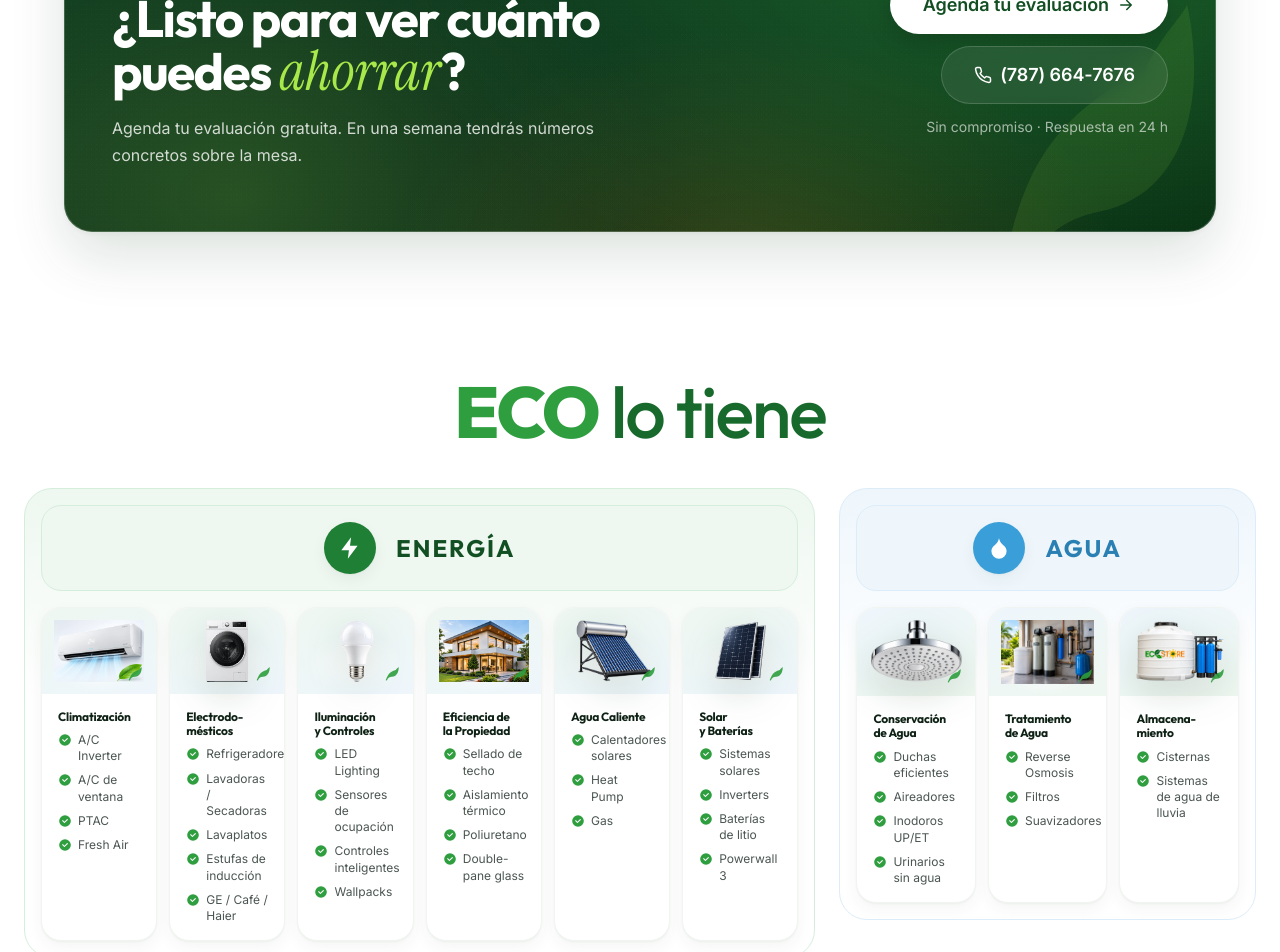
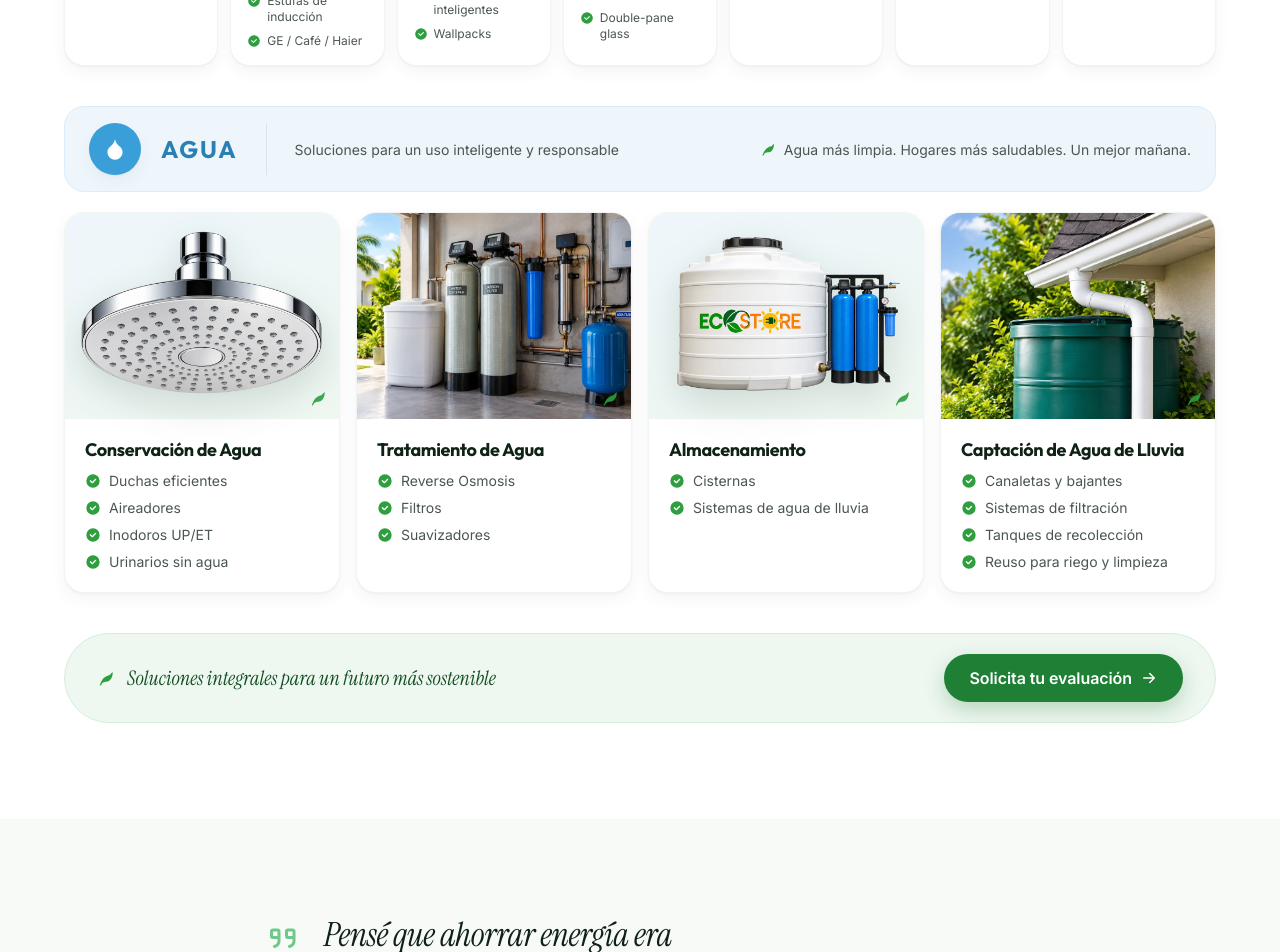
Before and after one commit to jcalderon1976/ecostore-design-system, a React (Vite) app: page / in a window 1280 px wide. Shown: the part 2360-3312 px from the top of the page. Built offline with nearby package versions, Linux system fonts and the light colour scheme.

Commit message:
Revert "Catalogo 'ECO lo tiene' y footer como cierre de todas las paginas"
This reverts commit dcc10d9793af6c16546460a8de397febe0d60a0a.

```diff
--- a/src/design-system/components/Catalog/Catalog.module.css
+++ b/src/design-system/components/Catalog/Catalog.module.css
@@ -89,6 +89,6 @@
 .compact .media { padding: var(--eco-space-3); }
 .compact .img { inset: var(--eco-space-3); width: calc(100% - var(--eco-space-6)); height: calc(100% - var(--eco-space-6)); }
 .compact .body { padding: var(--eco-space-4); gap: var(--eco-space-2); }
-.compact .title { font-size: var(--eco-text-xs); hyphens: auto; overflow-wrap: anywhere; }
+.compact .title { font-size: var(--eco-text-sm); hyphens: auto; overflow-wrap: normal; }
 .compact .item { font-size: var(--eco-text-xs); gap: 6px; }
 .compact .item svg { width: 14px; height: 14px; }
--- a/src/pages/Auditoria.tsx
+++ b/src/pages/Auditoria.tsx
@@ -1,5 +1,6 @@
 import {
   Navbar,
+  Footer,
   Hero,
   Em,
   Reveal,
@@ -28,8 +29,8 @@ import {
   ShieldIcon,
   CheckCircleIcon,
 } from "@ds";
-import { SITE, NAV, ROUTES } from "./site";
-import { SiteClose } from "./sections/SiteClose";
+import { SITE, NAV, SOCIAL, FOOTER, ROUTES } from "./site";
+import { SolutionsCatalog } from "./sections/SolutionsCatalog";
 import styles from "./Auditoria.module.css";
 
 const img = (name: string) => `${SITE.base}images/${name}`;
@@ -186,6 +187,13 @@ export function Auditoria() {
         </Container>
       </Section>
 
+      {/* ---------- SOLUCIONES PRINCIPALES ---------- */}
+      <Section>
+        <Container>
+          <SolutionsCatalog heading={false} />
+        </Container>
+      </Section>
+
       {/* ---------- POR QUÉ UNA AUDITORÍA ---------- */}
       <Section background="inverse" size="sm">
         <Container>
@@ -225,7 +233,7 @@ export function Auditoria() {
         </Container>
       </Section>
 
-      <SiteClose />
+      <Footer {...FOOTER} social={SOCIAL} />
     </>
   );
 }
--- a/src/pages/Contacto.tsx
+++ b/src/pages/Contacto.tsx
@@ -1,13 +1,12 @@
 import { useState, type FormEvent } from 'react'
 import {
-  Navbar, Hero, Em, TrustItem, TrustList, Reveal,
+  Navbar, Footer, Hero, Em, TrustItem, TrustList, Reveal,
   Section, Container, Grid, Stack, Row,
-  SectionTitle, ContactCard, ContactMetaStrong, SocialLinks, ChecklistCard, MapEmbed,
+  SectionTitle, ContactCard, ContactMetaStrong, SocialLinks, ChecklistCard, MapEmbed, SectionHeader, Accordion,
   Heading, Text, Button, Input, Select, Textarea, Checkbox, FormField, InlineGroup, Card, IconCircle,
   LeafIcon, ShieldIcon, ClockIcon, PhoneIcon, MailIcon, MapPinIcon, ChatIcon, CalendarIcon, LockIcon, ArrowUpRightIcon,
 } from '@ds'
-import { SITE, NAV, SOCIAL } from './site'
-import { SiteClose } from './sections/SiteClose'
+import { SITE, NAV, SOCIAL, FOOTER } from './site'
 import styles from './Contacto.module.css'
 
 const IMG = {
@@ -16,6 +15,29 @@ const IMG = {
 }
 const CONTACT = SITE
 const NAV_ITEMS = NAV('contacto')
+
+const FAQ = [
+  {
+    question: '¿La evaluación tiene algún costo?',
+    answer: 'No. La evaluación inicial es 100% gratuita y sin compromiso. Uno de nuestros especialistas analiza tu consumo y te presenta opciones.',
+  },
+  {
+    question: '¿Trabajan con propiedades comerciales?',
+    answer: 'Sí. Atendemos proyectos residenciales y comerciales en todo Puerto Rico, desde auditorías hasta diseño, permisología y construcción.',
+  },
+  {
+    question: '¿Qué incluye una auditoría energética?',
+    answer: 'Análisis de consumo, evaluación de sistemas y equipos, diagnóstico de eficiencia, recomendaciones personalizadas y análisis de costos y retorno de inversión.',
+  },
+  {
+    question: '¿Ayudan con el reembolso de eficiencia energética de LUMA?',
+    answer: 'Sí. Te orientamos en el programa de reembolso y en opciones de financiamiento como parte del servicio.',
+  },
+  {
+    question: '¿Venden e instalan los equipos?',
+    answer: 'Somos All-in-One: evaluación, equipos, diseño, instalación y asesoría en un solo lugar.',
+  },
+]
 
 /**
  * Página de contacto de EcoStore.
@@ -198,7 +220,32 @@ export function Contacto() {
         </Container>
       </Section>
 
-      <SiteClose />
+      {/* ---------- PREGUNTAS FRECUENTES ---------- */}
+      <Section background="subtle" id="faq">
+        <Container narrow>
+          <Stack gap={10}>
+            <Reveal>
+              <SectionHeader
+                align="center"
+                label="Preguntas frecuentes"
+                title={<>¿Preguntas? Tenemos <Em tone="brand">respuestas</Em></>}
+                lead="Lo que más nos consultan antes de agendar una evaluación. Si tu duda no está aquí, llámanos o escríbenos."
+              />
+            </Reveal>
+            <Reveal delay={80}>
+              <Accordion items={FAQ} />
+            </Reveal>
+            <Reveal delay={120}>
+              <Row justify="center" gap={3}>
+                <Button href="#formulario" arrow>Agenda tu evaluación</Button>
+                <Button variant="outline" href={CONTACT.phoneHref} leadingIcon={<PhoneIcon size={18} />}>{CONTACT.phone}</Button>
+              </Row>
+            </Reveal>
+          </Stack>
+        </Container>
+      </Section>
+
+      <Footer {...FOOTER} social={SOCIAL} />
     </>
   )
 }
--- a/src/pages/Ingenieria.tsx
+++ b/src/pages/Ingenieria.tsx
@@ -1,5 +1,6 @@
 import {
   Navbar,
+  Footer,
   Hero,
   Em,
   Reveal,
@@ -30,8 +31,8 @@ import {
   ShieldIcon,
   CheckCircleIcon,
 } from "@ds";
-import { SITE, NAV, ROUTES } from "./site";
-import { SiteClose } from "./sections/SiteClose";
+import { SITE, NAV, SOCIAL, FOOTER, ROUTES } from "./site";
+import { SolutionsCatalog } from "./sections/SolutionsCatalog";
 import styles from "./Ingenieria.module.css";
 
 const HERO_CHECKS = [
@@ -231,6 +232,13 @@ export function Ingenieria() {
         </Container>
       </Section>
 
+      {/* ---------- CATÁLOGO ---------- */}
+      <Section background="subtle">
+        <Container>
+          <SolutionsCatalog heading={false} />
+        </Container>
+      </Section>
+
       {/* ---------- GARANTÍAS + CTA ---------- */}
       <Section size="sm">
         <Container>
@@ -278,7 +286,7 @@ export function Ingenieria() {
         </Container>
       </Section>
 
-      <SiteClose />
+      <Footer {...FOOTER} social={SOCIAL} />
     </>
   );
 }
--- a/src/pages/Inicio.tsx
+++ b/src/pages/Inicio.tsx
@@ -1,5 +1,6 @@
 import {
   Navbar,
+  Footer,
   Em,
   Reveal,
   Eyebrow,
@@ -30,8 +31,8 @@ import {
   ArrowRightIcon,
   PhoneIcon,
 } from "@ds";
-import { SITE, NAV, ROUTES } from "./site";
-import { SiteClose } from "./sections/SiteClose";
+import { SITE, NAV, SOCIAL, FOOTER, ROUTES } from "./site";
+import { SolutionsCatalog } from "./sections/SolutionsCatalog";
 import styles from "./Inicio.module.css";
 
 const img = (p: string) => `${SITE.base}images/${p}`;
@@ -244,6 +245,13 @@ export function Inicio() {
         </Container>
       </Section>
 
+      {/* ---------- CATÁLOGO ---------- */}
+      <Section>
+        <Container>
+          <SolutionsCatalog />
+        </Container>
+      </Section>
+
       {/* ---------- TESTIMONIO ---------- */}
       <Section background="subtle">
         <Container narrow>
@@ -302,7 +310,7 @@ export function Inicio() {
         </Container>
       </Section>
 
-      <SiteClose />
+      <Footer {...FOOTER} social={SOCIAL} />
     </>
   );
 }
--- a/src/pages/Nosotros.tsx
+++ b/src/pages/Nosotros.tsx
@@ -1,5 +1,6 @@
 import {
   Navbar,
+  Footer,
   Hero,
   Em,
   TrustItem,
@@ -35,8 +36,7 @@ import {
   BuildingIcon,
   ShieldIcon,
 } from "@ds";
-import { SITE, NAV } from "./site";
-import { SiteClose } from "./sections/SiteClose";
+import { SITE, NAV, SOCIAL, FOOTER } from "./site";
 import styles from "./Nosotros.module.css";
 
 const IMG = { equipo: `${SITE.base}images/nosotros.jpg` };
@@ -348,7 +348,7 @@ export function Nosotros() {
         </Container>
       </Section>
 
-      <SiteClose />
+      <Footer {...FOOTER} social={SOCIAL} />
     </>
   );
 }
--- a/src/pages/ProductosAgua.tsx
+++ b/src/pages/ProductosAgua.tsx
@@ -1,6 +1,5 @@
-import { Navbar, FigurineCarousel } from '@ds'
-import { SITE, NAV, ROUTES } from './site'
-import { SiteClose } from './sections/SiteClose'
+import { Navbar, Footer, FigurineCarousel } from '@ds'
+import { SITE, NAV, SOCIAL, FOOTER, ROUTES } from './site'
 
 const agua = (name: string) => `${SITE.base}images/agua/${name}`
 
@@ -26,7 +25,7 @@ export function ProductosAgua() {
         linkHref={ROUTES.contacto}
       />
 
-      <SiteClose />
+      <Footer {...FOOTER} social={SOCIAL} />
     </>
   )
 }
--- a/src/pages/ProductosEnergia.tsx
+++ b/src/pages/ProductosEnergia.tsx
@@ -1,6 +1,5 @@
-import { Navbar, FigurineCarousel } from "@ds";
-import { SITE, NAV, ROUTES } from "./site";
-import { SiteClose } from "./sections/SiteClose";
+import { Navbar, Footer, FigurineCarousel } from "@ds";
+import { SITE, NAV, SOCIAL, FOOTER, ROUTES } from "./site";
 
 const energia = (name: string) => `${SITE.base}images/energia/${name}`;
 
@@ -67,7 +66,7 @@ export function ProductosEnergia() {
         linkHref={ROUTES.contacto}
       />
 
-      <SiteClose />
+      <Footer {...FOOTER} social={SOCIAL} />
     </>
   );
 }
--- a/src/pages/sections/SiteClose.tsx
+++ /dev/null
@@ -1,16 +0,0 @@
-import { Section, Footer } from '@ds'
-import { FOOTER, SOCIAL } from '../site'
-import { SolutionsCatalog } from './SolutionsCatalog'
-
-/** Cierre común de todas las páginas: catálogo "ECO lo tiene" y footer. */
-export function SiteClose() {
-  return (
-    <>
-      <Section>
-        <SolutionsCatalog />
-      </Section>
-
-      <Footer {...FOOTER} social={SOCIAL} />
-    </>
-  )
-}
--- a/src/pages/sections/SolutionsCatalog.module.css
+++ b/src/pages/sections/SolutionsCatalog.module.css
@@ -1,58 +1,14 @@
-/* El catálogo respira más que el contenedor de 1200px del resto del sitio:
-   con seis tarjetas por fila necesita ancho para que los títulos no se partan. */
-.wrap {
-  width: 100%;
-  max-width: 1800px;
-  margin-inline: auto;
-  padding-inline: var(--eco-space-6);
+.ctaStrip {
+  display: flex; align-items: center; justify-content: space-between; gap: var(--eco-space-6); flex-wrap: wrap;
+  padding: var(--eco-space-5) var(--eco-space-8);
+  border-radius: var(--eco-radius-full);
+  background: var(--eco-color-bg-mint);
+  border: 1px solid var(--eco-green-100);
 }
+.ctaText { display: inline-flex; align-items: center; gap: var(--eco-space-3); font-style: italic; font-family: var(--eco-font-accent); font-size: var(--eco-text-xl); color: var(--eco-green-800); }
+.ctaText svg { color: var(--eco-green-500); }
 
-/* ===== Título "ECO lo tiene" ===== */
-.title {
-  text-align: center;
-  font-family: var(--eco-font-heading);
-  font-size: clamp(2.25rem, 6vw, var(--eco-text-6xl));
-  font-weight: var(--eco-weight-medium);
-  letter-spacing: var(--eco-tracking-display);
-  line-height: 1;
-  color: var(--eco-green-700);
+@media (max-width: 639px) {
+  .ctaStrip { border-radius: var(--eco-radius-lg); padding: var(--eco-space-5); }
+  .ctaText { font-size: var(--eco-text-lg); }
 }
-.titleBrand { font-weight: var(--eco-weight-extrabold); color: var(--eco-green-500); }
-
-/* ===== Paneles Energía / Agua, uno al lado del otro ===== */
-.panels {
-  display: grid;
-  grid-template-columns: 1.9fr 1fr;
-  gap: var(--eco-space-6);
-  align-items: start;
-}
-.panel {
-  display: flex;
-  flex-direction: column;
-  gap: var(--eco-space-4);
-  padding: var(--eco-space-4);
-  border-radius: var(--eco-radius-xl);
-  border: 1px solid var(--eco-green-100);
-  background: linear-gradient(180deg, var(--eco-green-50) 0%, var(--eco-color-surface) 45%);
-}
-.panelAgua {
-  border-color: var(--eco-sky-100);
-  background: linear-gradient(180deg, var(--eco-sky-50) 0%, var(--eco-color-surface) 45%);
-}
-.band { justify-content: center; }
-
-.cards { display: grid; gap: var(--eco-space-3); }
-.cardsEnergia { grid-template-columns: repeat(6, minmax(0, 1fr)); }
-.cardsAgua { grid-template-columns: repeat(3, minmax(0, 1fr)); }
-
-@media (max-width: 1023px) {
-  .panels { grid-template-columns: 1fr; }
-}
-@media (max-width: 767px) {
-  .wrap { padding-inline: var(--eco-space-4); }
-  .cardsEnergia { grid-template-columns: repeat(3, minmax(0, 1fr)); }
-}
-@media (max-width: 479px) {
-  .cardsEnergia,
-  .cardsAgua { grid-template-columns: repeat(2, minmax(0, 1fr)); }
-}
--- a/src/pages/sections/SolutionsCatalog.tsx
+++ b/src/pages/sections/SolutionsCatalog.tsx
@@ -1,61 +1,89 @@
 import type { ReactNode } from 'react'
 import {
-  Reveal, Stack, CategoryBand, SolutionCard, cx,
-  BoltIcon, DropIcon, SnowflakeIcon, HomeIcon, FilterIcon,
+  Reveal, Grid, Stack, Button, SectionTitle, CategoryBand, SolutionCard, Em,
+  BoltIcon, DropIcon, LeafIcon, SnowflakeIcon, HomeIcon, FilterIcon, CloudRainIcon,
 } from '@ds'
-import { SITE } from '../site'
+import { SITE, ROUTES } from '../site'
 import styles from './SolutionsCatalog.module.css'
 
 const img = (name: string) => `${SITE.base}images/${name}`
 
 interface Solution { title: string; items: string[]; image?: string; alt?: string; icon?: ReactNode; fit?: 'contain' | 'cover' }
 
-/** Catálogo que cierra todas las páginas, justo sobre el footer. */
+/** Catálogo compartido por Servicios (Auditoría e Ingeniería) y, en el futuro, Productos. */
 export const ENERGIA: Solution[] = [
   { title: 'Climatización', image: 'climatizacion.webp', fit: 'cover', alt: 'Aire acondicionado inverter de pared', icon: <SnowflakeIcon size={56} />, items: ['A/C Inverter', 'A/C de ventana', 'PTAC', 'Fresh Air'] },
-  // \u00AD es un guion suave: en las columnas estrechas parte como "Electrodo-mésticos".
-  { title: 'Electrodo\u00ADmésticos', image: 'lavaseca.webp', alt: 'Lavadora y secadora de alta eficiencia', items: ['Refrigeradores', 'Lavadoras / Secadoras', 'Lavaplatos', 'Estufas de inducción', 'GE / Café / Haier'] },
+  { title: 'Electrodomésticos', image: 'lavaseca.webp', alt: 'Lavadora y secadora de alta eficiencia', items: ['Refrigeradores', 'Lavadoras / Secadoras', 'Lavaplatos', 'Estufas de inducción', 'GE / Café / Haier'] },
   { title: 'Iluminación y Controles', image: 'led.webp', alt: 'Bombilla LED', items: ['LED Lighting', 'Sensores de ocupación', 'Controles inteligentes', 'Wallpacks'] },
   { title: 'Eficiencia de la Propiedad', image: 'house.webp', fit: 'cover', alt: 'Casa moderna con ventanas de doble cristal', icon: <HomeIcon size={56} />, items: ['Sellado de techo', 'Aislamiento térmico', 'Poliuretano', 'Double-pane glass'] },
   { title: 'Agua Caliente', image: 'calentador-solar.webp', alt: 'Calentador solar de agua', items: ['Calentadores solares', 'Heat Pump', 'Gas'] },
   { title: 'Solar y Baterías', image: 'placas.webp', alt: 'Paneles solares', items: ['Sistemas solares', 'Inverters', 'Baterías de litio', 'Powerwall 3'] },
+  { title: 'Almacenamiento', image: 'cisterna.webp', alt: 'Cisterna de agua', items: ['Cisternas', 'Sistemas de agua de lluvia'] },
 ]
 
 export const AGUA: Solution[] = [
   { title: 'Conservación de Agua', image: 'ducha.webp', alt: 'Ducha de bajo consumo', items: ['Duchas eficientes', 'Aireadores', 'Inodoros UP/ET', 'Urinarios sin agua'] },
   { title: 'Tratamiento de Agua', image: 'tratamiento-agua.webp', fit: 'cover', alt: 'Sistema de filtración de agua', icon: <FilterIcon size={72} />, items: ['Reverse Osmosis', 'Filtros', 'Suavizadores'] },
   { title: 'Almacenamiento', image: 'cisterna.webp', alt: 'Cisterna de agua', items: ['Cisternas', 'Sistemas de agua de lluvia'] },
+  { title: 'Captación de Agua de Lluvia', image: 'captacion-lluvia.webp', fit: 'cover', alt: 'Tanque de recolección de agua de lluvia conectado a la canaleta', icon: <CloudRainIcon size={72} />, items: ['Canaletas y bajantes', 'Sistemas de filtración', 'Tanques de recolección', 'Reuso para riego y limpieza'] },
 ]
 
-/** "ECO lo tiene": paneles de Energía y Agua lado a lado con sus tarjetas. */
-export function SolutionsCatalog() {
+export interface SolutionsCatalogProps {
+  /** Muestra la franja de CTA al final. */
+  cta?: boolean
+  /** Muestra el título de sección. Las páginas de Servicios ya tienen su propio encabezado. */
+  heading?: boolean
+}
+
+/** "Nuestras soluciones principales": bandas Energía y Agua con sus tarjetas y franja de CTA. */
+export function SolutionsCatalog({ cta = true, heading = true }: SolutionsCatalogProps) {
   return (
-    <Stack gap={10} className={styles.wrap}>
-      <Reveal>
-        <h2 className={styles.title}>
-          <span className={styles.titleBrand}>ECO</span> lo tiene
-        </h2>
-      </Reveal>
+    <Stack gap={10}>
+      {heading && (
+        <Reveal>
+          <SectionTitle
+            leaves
+            level="h1"
+            title={<>Nuestras soluciones <Em tone="brand">principales</Em></>}
+            subtitle="Hogar y negocio más eficiente, sostenible y económico"
+          />
+        </Reveal>
+      )}
 
-      <div className={styles.panels}>
-        <Reveal className={styles.panel}>
-          <CategoryBand tone="green" icon={<BoltIcon size={26} />} title="Energía" className={styles.band} />
-          <div className={cx(styles.cards, styles.cardsEnergia)}>
-            {ENERGIA.map((s) => (
-              <SolutionCard key={s.title} size="sm" title={s.title} items={s.items} imageSrc={s.image ? img(s.image) : undefined} imageAlt={s.alt} imageFit={s.fit} icon={s.icon} tone="green" />
-            ))}
+      <Stack gap={5}>
+        <Reveal>
+          <CategoryBand tone="green" icon={<BoltIcon size={26} />} title="Energía" tagline="Soluciones para un futuro más eficiente" note="Reduce costos. Aumenta tu eficiencia. Cuida el planeta." />
+        </Reveal>
+        <Grid minColumn="150px" gap={3}>
+          {ENERGIA.map((s, i) => (
+            <Reveal key={s.title + i} delay={(i % 4) * 60}>
+              <SolutionCard size="sm" title={s.title} items={s.items} imageSrc={s.image ? img(s.image) : undefined} imageAlt={s.alt} imageFit={s.fit} icon={s.icon} tone="green" />
+            </Reveal>
+          ))}
+        </Grid>
+      </Stack>
+
+      <Stack gap={5}>
+        <Reveal>
+          <CategoryBand tone="sky" icon={<DropIcon size={26} />} title="Agua" tagline="Soluciones para un uso inteligente y responsable" note="Agua más limpia. Hogares más saludables. Un mejor mañana." />
+        </Reveal>
+        <Grid minColumn="240px" gap={4}>
+          {AGUA.map((s, i) => (
+            <Reveal key={s.title + i} delay={i * 60}>
+              <SolutionCard title={s.title} items={s.items} imageSrc={s.image ? img(s.image) : undefined} imageAlt={s.alt} imageFit={s.fit} icon={s.icon} tone="sky" />
+            </Reveal>
+          ))}
+        </Grid>
+      </Stack>
+
+      {cta && (
+        <Reveal>
+          <div className={styles.ctaStrip}>
+            <span className={styles.ctaText}><LeafIcon size={18} /> Soluciones integrales para un futuro más sostenible</span>
+            <Button href={ROUTES.contacto} arrow>Solicita tu evaluación</Button>
           </div>
         </Reveal>
-
-        <Reveal delay={90} className={cx(styles.panel, styles.panelAgua)}>
-          <CategoryBand tone="sky" icon={<DropIcon size={26} />} title="Agua" className={styles.band} />
-          <div className={cx(styles.cards, styles.cardsAgua)}>
-            {AGUA.map((s) => (
-              <SolutionCard key={s.title} size="sm" title={s.title} items={s.items} imageSrc={s.image ? img(s.image) : undefined} imageAlt={s.alt} imageFit={s.fit} icon={s.icon} tone="sky" />
-            ))}
-          </div>
-        </Reveal>
-      </div>
+      )}
     </Stack>
   )
 }
--- a/src/pages/site.ts
+++ b/src/pages/site.ts
@@ -99,7 +99,7 @@ export const FOOTER: { description: string; columns: FooterColumn[]; contact: Fo
       { label: 'Contáctanos', href: ROUTES.contacto },
     ] },
   ],
-  copyright: `© ${new Date().getFullYear()} ECOSTORE`,
+  copyright: `© ${new Date().getFullYear()} ECOSTORE · Tu tienda de Eficiencia Energética y agua`,
   contact: {
     phone: '787-664-7676',
     phoneHref: SITE.phoneHref,
```
Also changed, not shown: 1 other file (tests, documents, lock files or other folders).
